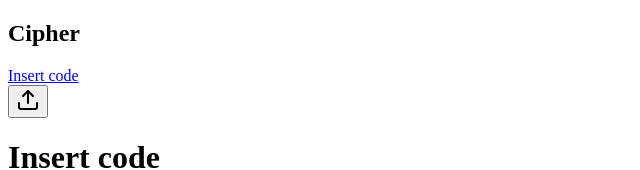
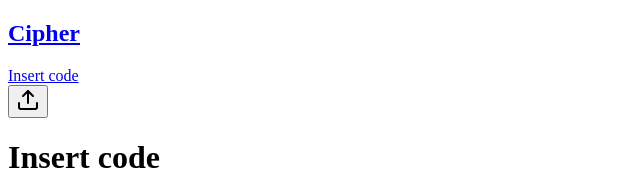
Before and after one commit to aod/cipher, a Next.js app: page /insert in a window 1280 px wide. Shown: the top 170 px of the page, without its empty margins (0-640 px from the left). Built offline with nearby package versions, Linux system fonts and the light colour scheme.

Commit message:
Make title link actually a link aka an anchor

```diff
--- a/components/header.tsx
+++ b/components/header.tsx
@@ -11,9 +11,9 @@ export default function Header() {
   return (
     <header className="h-24 lg:h-28 bg-black px-4 lg:px-8 flex justify-between items-center border-b border-white/60">
       <Link href="/">
-        <h1 className="font-serif text-2xl lg:text-4xl text-white font-bold tracking-wide cursor-pointer">
-          Cipher
-        </h1>
+        <a className="font-serif text-2xl lg:text-4xl text-white font-bold tracking-wide cursor-pointer">
+          <h1>Cipher</h1>
+        </a>
       </Link>
       {link ? <CreatedAt createdAt={link.createdAt} /> : <Upload />}
     </header>
```
